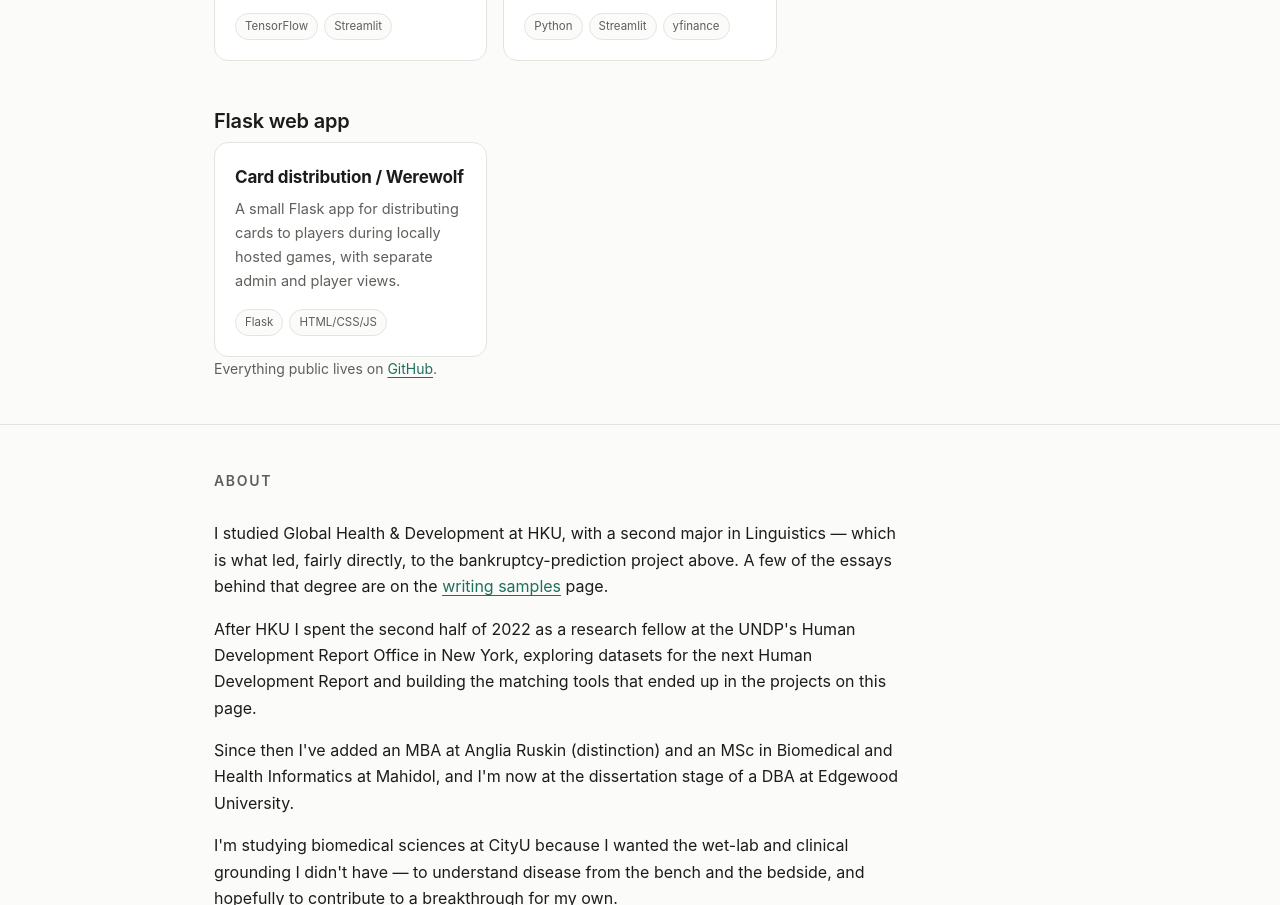
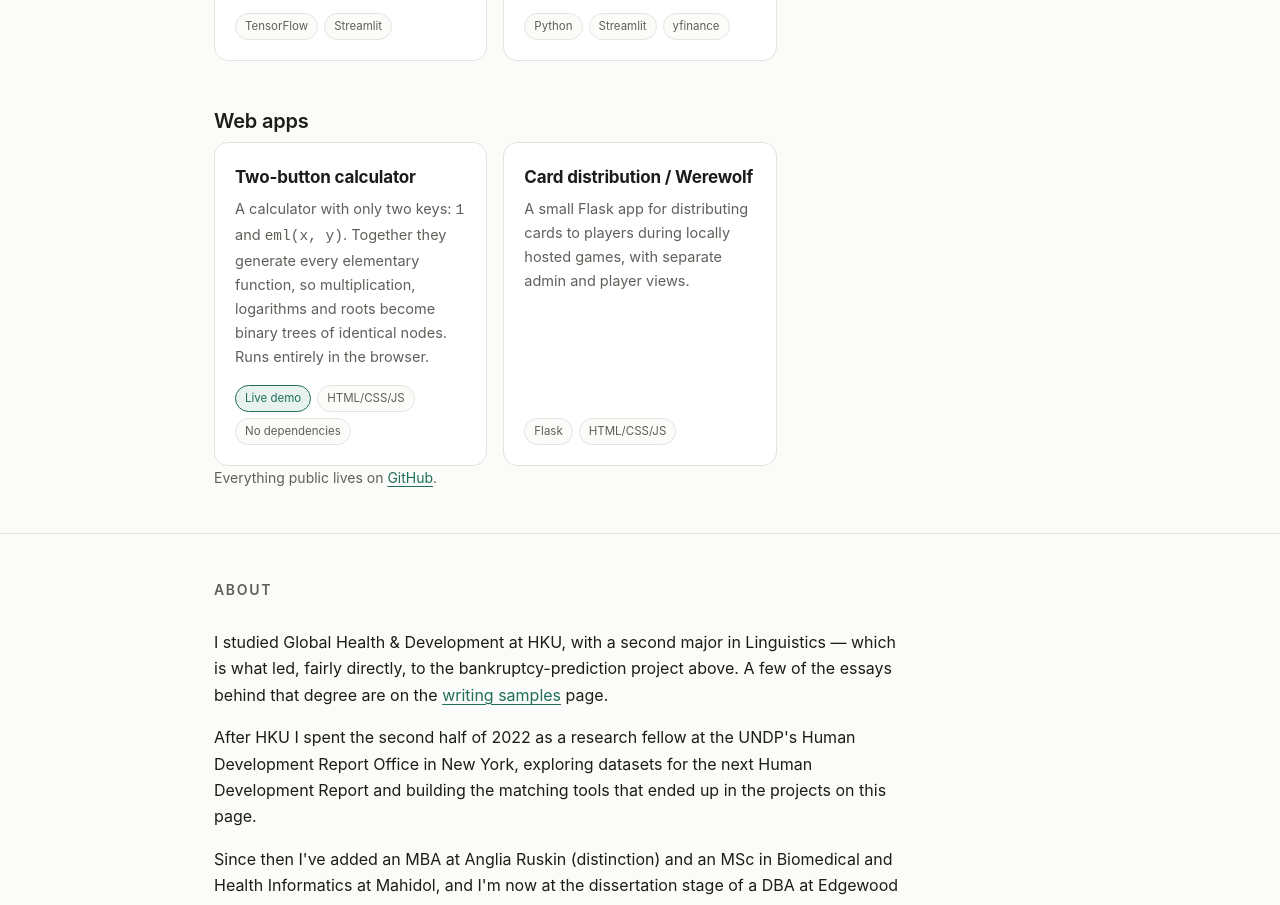
Before and after one commit to terbiume65/terbiume65.github.io, a plain HTML site: page index.html in a window 1280 px wide. Shown: the part 2852-3757 px from the top of the page. Drawn offline with Linux system fonts and the light colour scheme.

Commit message:
Add the two-button calculator to a Web apps group
Rename the Flask web app group to Web apps and add the EML calculator
alongside the card distribution app, linking to its live project page.

```diff
--- a/index.html
+++ b/index.html
@@ -281,8 +281,20 @@
     </div>
 
     <div class="group">
-      <h3>Flask web app</h3>
+      <h3>Web apps</h3>
       <div class="grid">
+
+        <article class="card">
+          <h4>Two-button calculator</h4>
+          <p>
+            A calculator with only two keys: <code>1</code> and <code>eml(x, y)</code>. Together they
+            generate every elementary function, so multiplication, logarithms and roots become binary
+            trees of identical nodes. Runs entirely in the browser.
+          </p>
+          <div class="stack"><span class="chip accent">Live demo</span><span class="chip">HTML/CSS/JS</span><span class="chip">No dependencies</span></div>
+          <a class="cover" href="https://terbiume65.github.io/eml-calculator/" aria-label="Open the two-button calculator"></a>
+        </article>
+
         <article class="card">
           <h4>Card distribution / Werewolf</h4>
           <p>
@@ -292,6 +304,7 @@
           <div class="stack"><span class="chip">Flask</span><span class="chip">HTML/CSS/JS</span></div>
           <a class="cover" href="https://github.com/terbiume65/carddist-web-app" aria-label="Open Card distribution app on GitHub"></a>
         </article>
+
       </div>
     </div>
 
```
Also changed, not shown: 1 other file.
